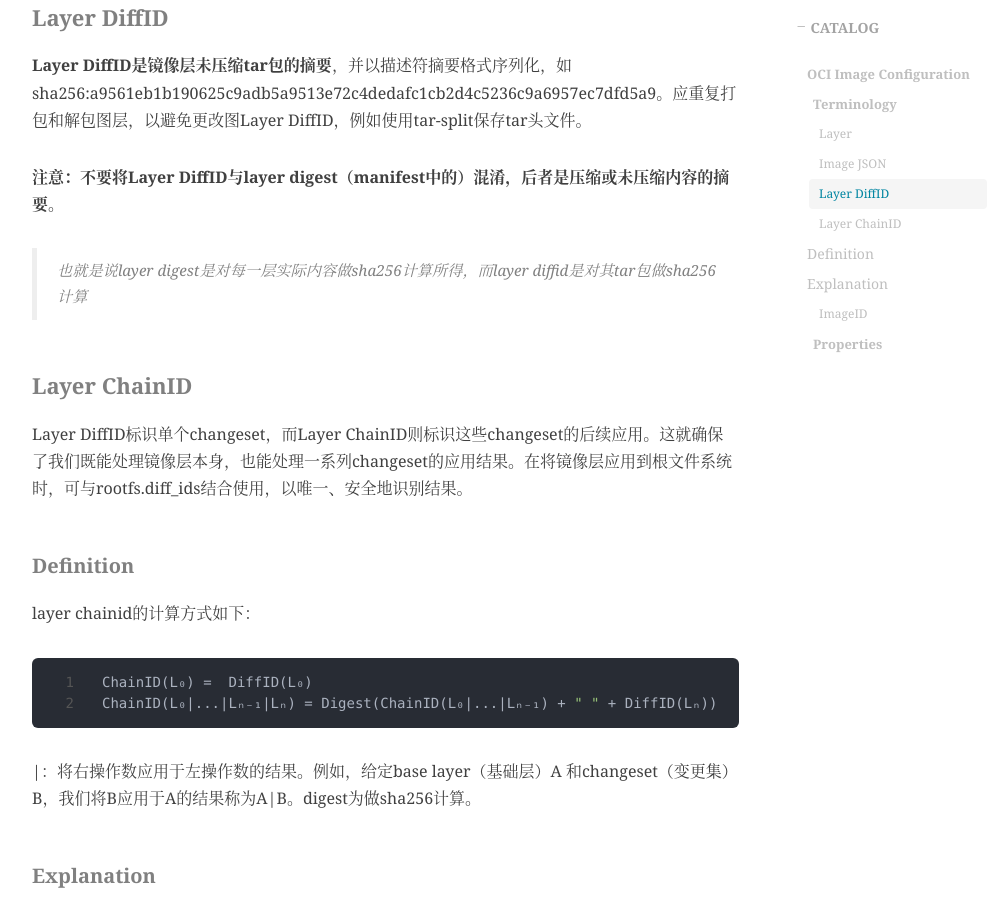
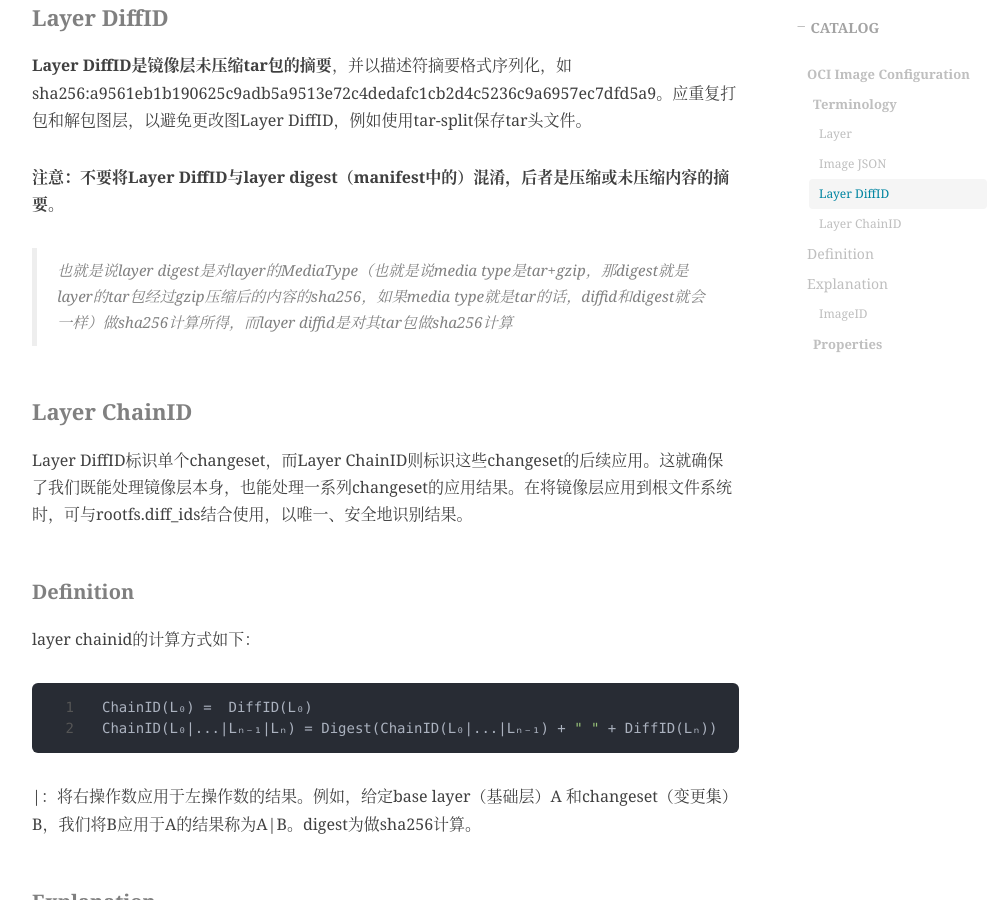
Before and after one commit to peng-yq/peng-yq.github.io, a Jekyll site: the page built from _posts/2023-10-31-oci-image-configuration.md, in a window 1280 px wide and 900 px high, scrolled down 1443 px. Shown: the whole window, without its empty margins (233-1234 px from the left). Built offline with Jekyll 4.4.1, drawn with Linux system fonts in a browser that asks for light colours; nearby versions of some CDN libraries; comment, search, counter and statistics services are not loaded.

Commit message:
docs: fix oci image spec

```diff
--- a/_posts/2023-10-31-oci-image-configuration.md
+++ b/_posts/2023-10-31-oci-image-configuration.md
@@ -35,7 +35,7 @@ tags:
 
 **注意：不要将Layer DiffID与layer digest（manifest中的）混淆，后者是压缩或未压缩内容的摘要**。
 
-> 也就是说layer digest是对每一层实际内容做sha256计算所得，而layer diffid是对其tar包做sha256计算
+> 也就是说layer digest是对layer的MediaType（也就是说media type是tar+gzip，那digest就是layer的tar包经过gzip压缩后的内容的sha256，如果media type就是tar的话，diffid和digest就会一样）做sha256计算所得，而layer diffid是对其tar包做sha256计算
 
 #### Layer ChainID
 
```
Also changed, not shown: _posts/2023-10-29-oci-image-manifest-specification.md (+1 -1 lines).
